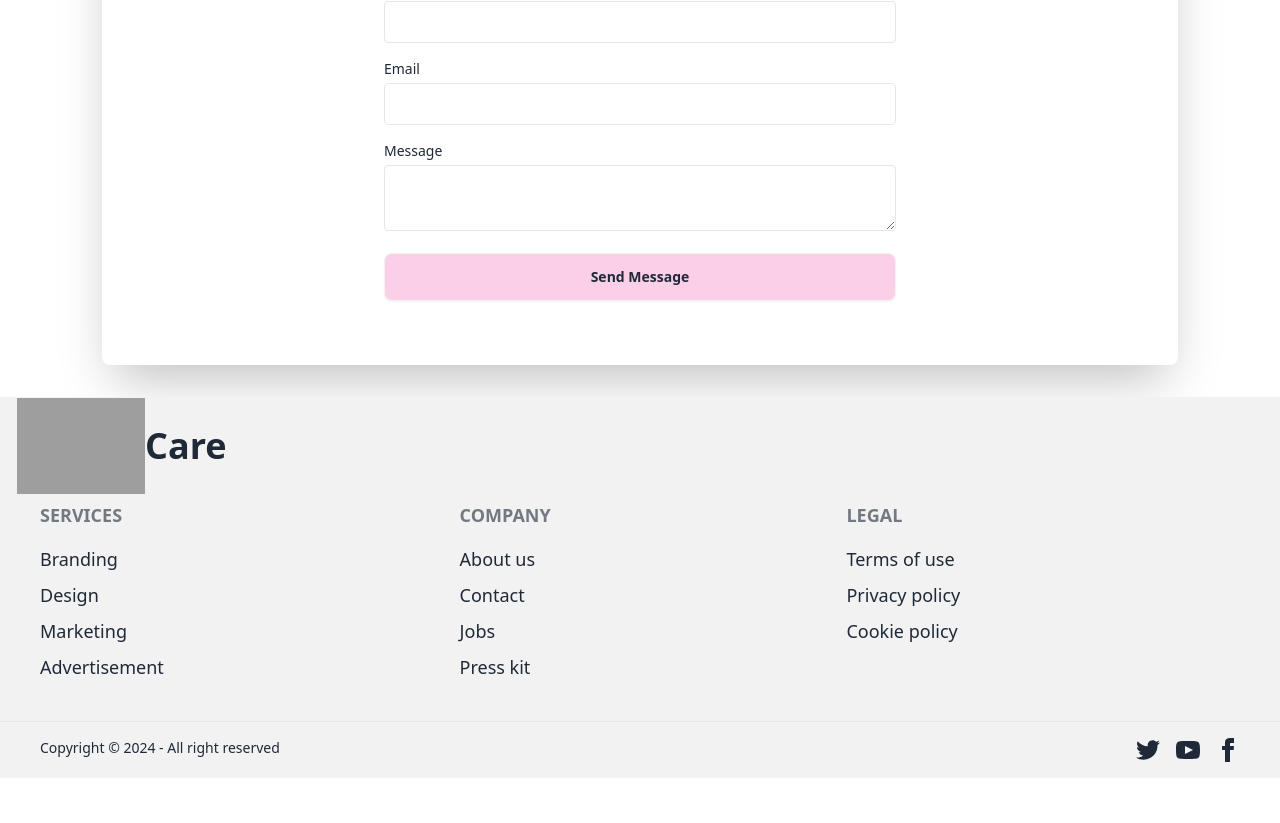
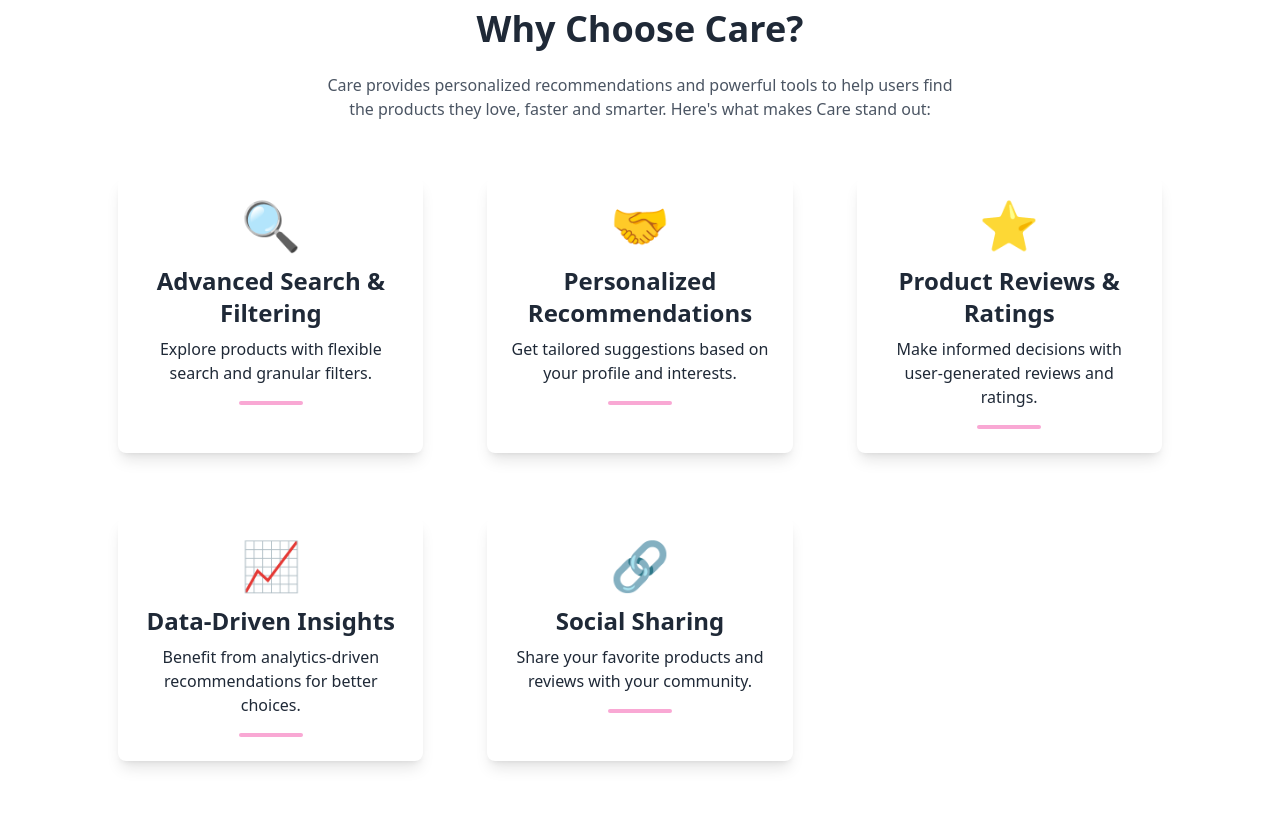
Before and after one commit to Mamunfx/skinCare, a React (Vite) app in the folder skinCare-project/: page / in a window 1280 px wide. Shown: the part 1217-2040 px from the top of the page. Before the commit the page ends 1995 px from the top, so only its background shows below. Built offline with nearby package versions, Linux system fonts and the light colour scheme; no server answers; grey boxes are pictures that could not be loaded.

Commit message:
50% done

```diff
--- a/skinCare-project/package.json
+++ b/skinCare-project/package.json
@@ -17,7 +17,7 @@
     "match-sorter": "^8.0.0",
     "react": "^18.3.1",
     "react-dom": "^18.3.1",
-    "react-icons": "^5.4.0",
+    "react-icons": "^5.5.0",
     "react-router-dom": "^7.1.1",
     "react-toastify": "^11.0.2",
     "sort-by": "^1.2.0",
--- a/skinCare-project/src/Components/Footer.jsx
+++ b/skinCare-project/src/Components/Footer.jsx
@@ -22,23 +22,22 @@ const Footer = () => {
 
         <nav>
           <h6 className="footer-title ">Services</h6>
-          <a className="link link-hover ">Branding</a>
-          <a className="link link-hover">Design</a>
-          <a className="link link-hover">Marketing</a>
-          <a className="link link-hover">Advertisement</a>
+          <Link className="link link-hover " to="/Queries">Queries</Link>
+          <Link className="link link-hover " to="/AddQue">Add query</Link>
+          <Link className="link link-hover " to="/Myque">My queries</Link>
+          <Link className="link link-hover " to="/RcForMe">Recommendations</Link>
         </nav>
         <nav>
           <h6 className="footer-title">Company</h6>
-          <a className="link link-hover">About us</a>
-          <a className="link link-hover">Contact</a>
-          <a className="link link-hover">Jobs</a>
-          <a className="link link-hover">Press kit</a>
+          <Link className="link link-hover " to="/AboutUs">About us</Link>
+          <Link className="link link-hover " to="/AboutUs">Contact</Link>
+          <Link className="link link-hover " to="/AboutUs">Press kit</Link>
         </nav>
         <nav>
           <h6 className="footer-title">Legal</h6>
-          <a className="link link-hover">Terms of use</a>
-          <a className="link link-hover">Privacy policy</a>
-          <a className="link link-hover">Cookie policy</a>
+          <Link className="link link-hover " to="/AboutUs">Terms of use</Link>
+          <Link className="link link-hover " to="/AboutUs">Privacy policy</Link>
+          <Link className="link link-hover " to="/AboutUs">Cookie policy</Link>
         </nav>
       </footer>
 
@@ -46,41 +45,7 @@ const Footer = () => {
         <aside className="grid-flow-col items-center">
           <p>Copyright © {new Date().getFullYear()} - All right reserved</p>
         </aside>
-        <nav className="grid-flow-col gap-4 md:place-self-center md:justify-self-end">
-          <a>
-            <svg
-              xmlns="http://www.w3.org/2000/svg"
-              width="24"
-              height="24"
-              viewBox="0 0 24 24"
-              className="fill-current"
-            >
-              <path d="M24 4.557c-.883.392-1.832.656-2.828.775 1.017-.609 1.798-1.574 2.165-2.724-.951.564-2.005.974-3.127 1.195-.897-.957-2.178-1.555-3.594-1.555-3.179 0-5.515 2.966-4.797 6.045-4.091-.205-7.719-2.165-10.148-5.144-1.29 2.213-.669 5.108 1.523 6.574-.806-.026-1.566-.247-2.229-.616-.054 2.281 1.581 4.415 3.949 4.89-.693.188-1.452.232-2.224.084.626 1.956 2.444 3.379 4.6 3.419-2.07 1.623-4.678 2.348-7.29 2.04 2.179 1.397 4.768 2.212 7.548 2.212 9.142 0 14.307-7.721 13.995-14.646.962-.695 1.797-1.562 2.457-2.549z"></path>
-            </svg>
-          </a>
-          <a>
-            <svg
-              xmlns="http://www.w3.org/2000/svg"
-              width="24"
-              height="24"
-              viewBox="0 0 24 24"
-              className="fill-current"
-            >
-              <path d="M19.615 3.184c-3.604-.246-11.631-.245-15.23 0-3.897.266-4.356 2.62-4.385 8.816.029 6.185.484 8.549 4.385 8.816 3.6.245 11.626.246 15.23 0 3.897-.266 4.356-2.62 4.385-8.816-.029-6.185-.484-8.549-4.385-8.816zm-10.615 12.816v-8l8 3.993-8 4.007z"></path>
-            </svg>
-          </a>
-          <a>
-            <svg
-              xmlns="http://www.w3.org/2000/svg"
-              width="24"
-              height="24"
-              viewBox="0 0 24 24"
-              className="fill-current"
-            >
-              <path d="M9 8h-3v4h3v12h5v-12h3.642l.358-4h-4v-1.667c0-.955.192-1.333 1.115-1.333h2.885v-5h-3.808c-3.596 0-5.192 1.583-5.192 4.615v3.385z"></path>
-            </svg>
-          </a>
-        </nav>
+
       </footer>
     </div>
   );
--- a/skinCare-project/src/Components/Navbar.jsx
+++ b/skinCare-project/src/Components/Navbar.jsx
@@ -6,7 +6,7 @@ const Navbar = () => {
 
     return (
         <div>
-            <div  className="navbar bg-pink-50 rounded-lg py-1 fixed top-0 left-0 right-0 z-50">
+            <div  className="navbar bg-pink-50 rounded-lg py-1 fixed top-0 left-0 right-0 z-50 ">
   <div className="navbar-start">
     <div className="dropdown">
       <div tabIndex={0} role="button" className="btn btn-ghost lg:hidden">
@@ -47,7 +47,7 @@ const Navbar = () => {
 
     <div>
     <Link className="btn btn-ghost text-xl">
-    <div className='flex  items-center'>
+    <div className='flex  items-center '>
       <img src="https://i.ibb.co.com/xgb3fnn/Arsenal-removebg-preview.png" alt="" className='h-16'/>
       <h1 className='text-3xl'>Care</h1>
       </div>
--- /dev/null
+++ b/skinCare-project/src/Components/NewSection.jsx
@@ -0,0 +1,62 @@
+import React from 'react';
+import "daisyui";
+
+const careFeatures = [
+    {
+        icon: "🔍",
+        title: "Advanced Search & Filtering",
+        description: "Explore products with flexible search and granular filters.",
+    },
+    {
+        icon: "🤝",
+        title: "Personalized Recommendations",
+        description: "Get tailored suggestions based on your profile and interests.",
+    },
+    {
+        icon: "⭐",
+        title: "Product Reviews & Ratings",
+        description: "Make informed decisions with user-generated reviews and ratings.",
+    },
+    {
+        icon: "📈",
+        title: "Data-Driven Insights",
+        description: "Benefit from analytics-driven recommendations for better choices.",
+    },
+    {
+        icon: "🔗",
+        title: "Social Sharing",
+        description: "Share your favorite products and reviews with your community.",
+    },
+];
+
+const FeatureCard = ({ icon, title, description }) => (
+    <div className="p-6 shadow-lg rounded-lg m-4 bg-white transform transition-transform hover:scale-105 hover:shadow-xl flex flex-col items-center text-center">
+        <div className="text-5xl mb-4">{icon}</div>
+        <h3 className="text-2xl font-bold mb-2">{title}</h3>
+        <p>{description}</p>
+        <div className="mt-4 w-16 h-1 bg-pink-300 rounded-full"></div>
+    </div>
+);
+
+const NewSection = () => {
+    return (
+        <div className="py-12 pt-16">
+            <h2 className="text-4xl font-bold text-center mb-6">Why Choose Care?</h2>
+            <p className="text-center mb-10 text-gray-600 w-7/12 mx-auto">
+                Care provides personalized recommendations and powerful tools to help users find the products they love, faster and smarter. Here's what makes Care stand out:
+            </p>
+            <div className="grid grid-cols-1 sm:grid-cols-2 lg:grid-cols-3 gap-8">
+                {careFeatures.map((feature, index) => (
+                    <FeatureCard
+                        key={index}
+                        icon={feature.icon}
+                        title={feature.title}
+                        description={feature.description}
+                    />
+                ))}
+            </div>
+        </div>
+    );
+};
+
+export default NewSection;
--- a/skinCare-project/src/Components/Products.jsx
+++ b/skinCare-project/src/Components/Products.jsx
@@ -21,9 +21,9 @@ const Products = () => {
         fetchQueries();
       }, []);
     return (
-      <div className="flex flex-col lg:flex-row gap-4 bg-base-100 dark:bg-gray-900 shadow-2xl rounded-lg py-16 px-4">
+      <div className="flex flex-col  gap-4 bg-base-100 dark:bg-gray-900 shadow-2xl rounded-lg py-16 px-4 ">
         <div>
-          <h1 className="text-2xl font-semibold">
+          <h1 className="text-2xl lg:text-3xl font-semibold">
             Recently discussed product :{" "}
           </h1>
         </div>
--- a/skinCare-project/src/Components/RecentQue.jsx
+++ b/skinCare-project/src/Components/RecentQue.jsx
@@ -29,49 +29,67 @@ const RecentQue = () => {
     <div className="container mx-auto py-6">
       <h2 className="text-4xl font-bold text-center mb-6">Recent Queries</h2>
 
-      {
-        loading ?
-        <LoadingState></LoadingState>:
-        <div className="grid grid-cols-1 md:grid-cols-2 lg:grid-cols-3  gap-2">
-
+      {loading ? (
+        <LoadingState></LoadingState>
+      ) : (
+        <div className="grid grid-cols-1 md:grid-cols-2 lg:grid-cols-3  gap-4 space-y-8">
           {queries.map((query) => (
 
-              <div className="card bg-base-100  shadow-xl">
-             <figure className="px-10 pt-10">
+            <div className="card bg-base-100 shadow-xl rounded-lg">
+              <figure className="px-8 pt-8">
                 <img
                   src={query.productImageUrl}
-                 className="rounded-xl h-48 w-full"
+                  alt={query.productName}
+                  className="rounded-lg h-48 w-full object-scale-down"
                 />
               </figure>
-             <div className="card-body items-center text-center">
-             <h2 className="card-title">{query.queryTitle}</h2>
+              <div className="card-body">
+                <h2 className="card-title text-xl text-center font-semibold mb-4">
+                  {query.queryTitle}
+                </h2>
+                <div className="space-y-2">
                   <p>
-                     <strong>Product Name:</strong> {query.productName}
+                    <span className="font-medium text-gray-700">
+                      Product Name:
+                    </span>{" "}
+                    {query.productName}
                   </p>
                   <p>
-                     <strong>Product Brand:</strong> {query.productBrand}
+                    <span className="font-medium text-gray-700">
+                      Product Brand:
+                    </span>{" "}
+                    {query.productBrand}
                   </p>
                   <p>
-                     <strong>Reason:</strong> {query.boycottingReasonDetails}
+                    <span className="font-medium text-gray-700">Reason:</span>{" "}
+                    {query.boycottingReasonDetails}
                   </p>
                   <p>
-                     <strong>Posted on:</strong>{" "}
+                    <span className="font-medium text-gray-700">
+                      Posted on:
+                    </span>{" "}
                     {new Date(query.createdAt).toLocaleString()}
                   </p>
-                   <Link className="btn bg-pink-200" to={`/QueDetails/${query._id}`}>
+                </div>
+                <div className="flex justify-left lg:justify-center mt-4">
+                  <Link
+                    className="btn  bg-pink-300 px-6 py-2 rounded-md "
+                    to={`/QueDetails/${query._id}`}
+                  >
                     View Details
                   </Link>
+                </div>
               </div>
             </div>
 
           ))}
           {queries.length === 0 && (
-            <p className="text-center text-gray-500">No recent queries found.</p>
+            <p className="text-center text-gray-500">
+              No recent queries found.
+            </p>
           )}
         </div>
-       }
-
-
+      )}
     </div>
   );
 };
--- a/skinCare-project/src/Layouts/AddQue.jsx
+++ b/skinCare-project/src/Layouts/AddQue.jsx
@@ -51,7 +51,9 @@ const AddQue = () => {
 
   return (
     <div className='space-y-6'>
-
+            <div className='text-center my-16'>
+              <h1 className='text-4xl font-bold'>Add a query </h1>
+            </div>
       <form onSubmit={handleSubmit} className="max-w-lg mx-auto p-6 bg-white rounded-lg shadow-md">
       <div className="mb-4">
         <label className="block text-gray-700 text-sm font-bold mb-2">Product Name:</label>
--- a/skinCare-project/src/Layouts/AllQue.jsx
+++ b/skinCare-project/src/Layouts/AllQue.jsx
@@ -1,12 +1,14 @@
 import React, { useState, useEffect } from 'react';
 import axios from 'axios';
 import { Link } from 'react-router-dom';
+import LoadingState from './../Components/LoadingState';
 
 const AllQue = () => {
   const [GridLayoutNumber, setGridLayoutNumber] = useState(null);
   const [queries, setQueries] = useState([]);
   const [searchTerm, setSearchTerm] = useState('');
   const [filteredQueries, setFilteredQueries] = useState([]);
+  const [loading,setLoading]=useState(true)
 
   useEffect(() => {
     const fetchQueries = async () => {
@@ -17,6 +19,7 @@ const AllQue = () => {
         const sortedQueries = response.data.sort((a, b) => new Date(b.createdAt) - new Date(a.createdAt));
         setQueries(sortedQueries);
         setFilteredQueries(sortedQueries);
+        setLoading(false)
       } catch (error) {
         console.error('Error fetching queries:', error);
       }
@@ -98,44 +101,53 @@ const AllQue = () => {
         </div>
         </div>
 
+        {
+          loading? <LoadingState></LoadingState> :
           <div
           className={`default-classname ${getGridColsClass(GridLayoutNumber)}`}
         >
           {filteredQueries.map((query) => (
-            <div className="card bg-base-100  shadow-xl">
-              <figure className="px-10 pt-10">
+            <div className="card bg-base-100 shadow-xl rounded-lg">
+            <figure className="px-8 pt-8">
               <img
                 src={query.productImageUrl}
-                  className="rounded-xl h-48 w-full"
+                alt={query.productName}
+                className="rounded-lg h-48 w-full object-scale-down"
               />
             </figure>
-              <div className="card-body items-center text-center">
-                <h2 className="card-title">{query.queryTitle}</h2>
+            <div className="card-body">
+              <h2 className="card-title text-xl text-center font-semibold mb-4">
+                {query.queryTitle}
+              </h2>
+              <div className="space-y-2">
                 <p>
-                  <strong>Product Name:</strong> {query.productName}
+                  <span className="font-medium text-gray-700">Product Name:</span>{" "}
+                  {query.productName}
                 </p>
                 <p>
-                  <strong>Product Brand:</strong> {query.productBrand}
+                  <span className="font-medium text-gray-700">Product Brand:</span>{" "}
+                  {query.productBrand}
                 </p>
                 <p>
-                  <strong>Reason:</strong> {query.boycottingReasonDetails}
+                  <span className="font-medium text-gray-700">Reason:</span>{" "}
+                  {query.boycottingReasonDetails}
                 </p>
                 <p>
-                  <strong>Posted on:</strong>{" "}
+                  <span className="font-medium text-gray-700">Posted on:</span>{" "}
                   {new Date(query.createdAt).toLocaleString()}
                 </p>
-                <div className="flex gap-2">
-
-
+              </div>
+              <div className="flex justify-left lg:justify-center mt-4">
                 <div className="indicator">
-                    <span className="indicator-item badge badge-secondary ">
+                  <span className="indicator-item badge badge-secondary">
                     {query.recommendationCount}
                   </span>
-                    <button className="rounded-md px-2 bg-pink-200">Recommendation Count</button>
+                  <button className="rounded-md px-2  bg-pink-300">
+                    Recommendation Count
+                  </button>
                 </div>
-
                 <Link
-                    className="btn bg-pink-200 "
+                  className="btn btn-outline border-2 border-pink-300 px-6 py-2 rounded-md ml-2"
                   to={`/QueDetails/${query._id}`}
                 >
                   View Details
@@ -143,11 +155,13 @@ const AllQue = () => {
               </div>
             </div>
           </div>
+
           ))}
           {filteredQueries.length === 0 && (
             <p className="text-center text-gray-500">No queries found.</p>
           )}
         </div>
+        }
       </div>
     </div>
   );
--- a/skinCare-project/src/Layouts/Home.jsx
+++ b/skinCare-project/src/Layouts/Home.jsx
@@ -2,16 +2,19 @@ import React from 'react';
 import Slider from './../Components/Slider';
 import RecentQue from '../Components/RecentQue';
 import Products from '../Components/Products';
+import NewSection from './../Components/NewSection';
 
 const Home = () => {
     const handleGetTouch=e=>{
         e.preventDefault();
       }
     return (
-      <div className="w-11/12 mx-auto my-8 space-y-8">
+      <div className="w-11/12 mx-auto my-4 space-y-8">
         <Slider></Slider>
         <RecentQue></RecentQue>
         <Products></Products>
+
+        <NewSection></NewSection>
 
         <div>
           <div className="bg-base-100 dark:bg-gray-900 shadow-2xl rounded-lg py-16">
--- a/skinCare-project/src/Layouts/Root.jsx
+++ b/skinCare-project/src/Layouts/Root.jsx
@@ -7,7 +7,7 @@ const Root = () => {
     return (
         <div>
             <Navbar></Navbar>
-            <div className='my-8 w-11/12 mx-auto'>
+            <div className='my-8 w-11/12 mx-auto mt-28'>
             <Outlet></Outlet>
             </div>
 
```
Also changed, not shown: skinCare-project/src/Layouts/Myque.jsx (+135 -47 lines), 1 other file (tests, documents, lock files or other folders). Lines whose indentation alone changed are shown as unchanged.
